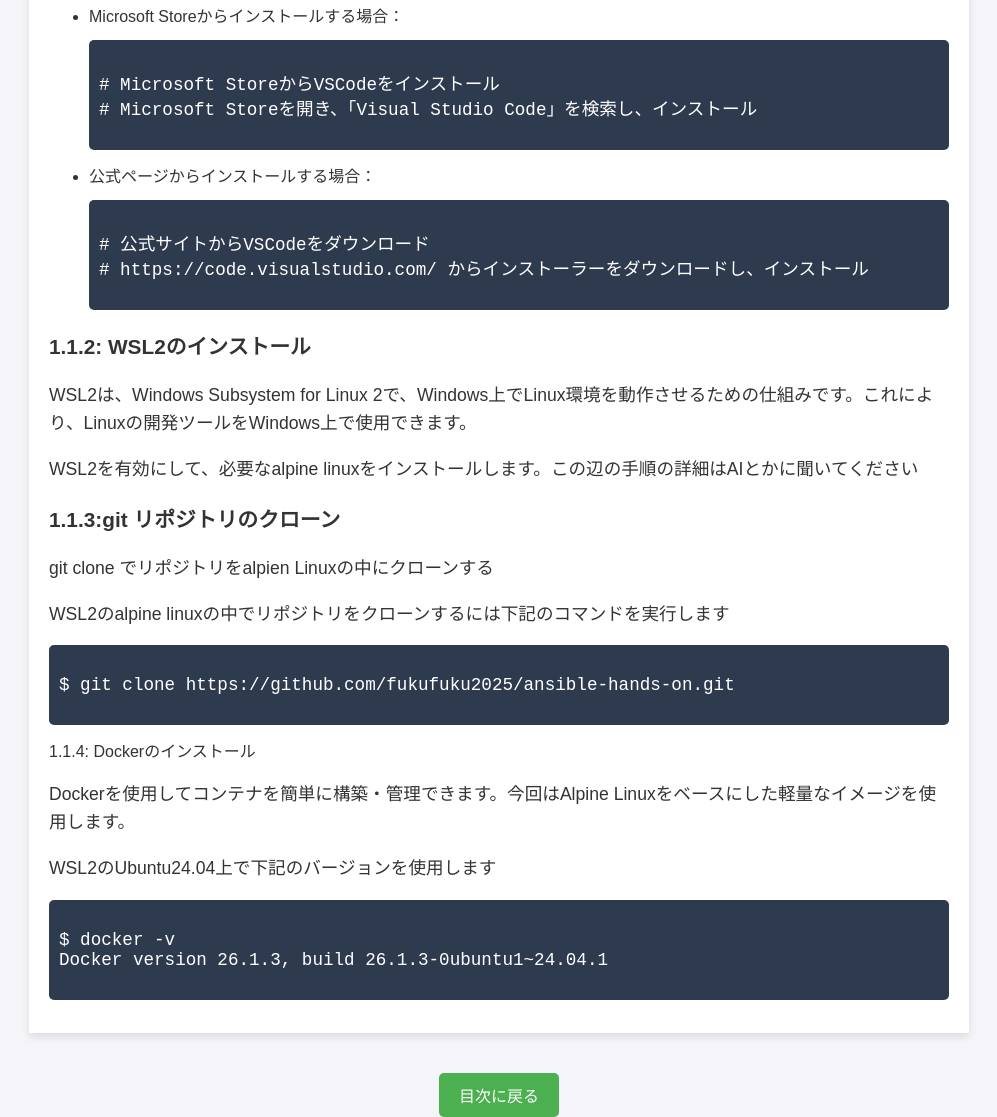
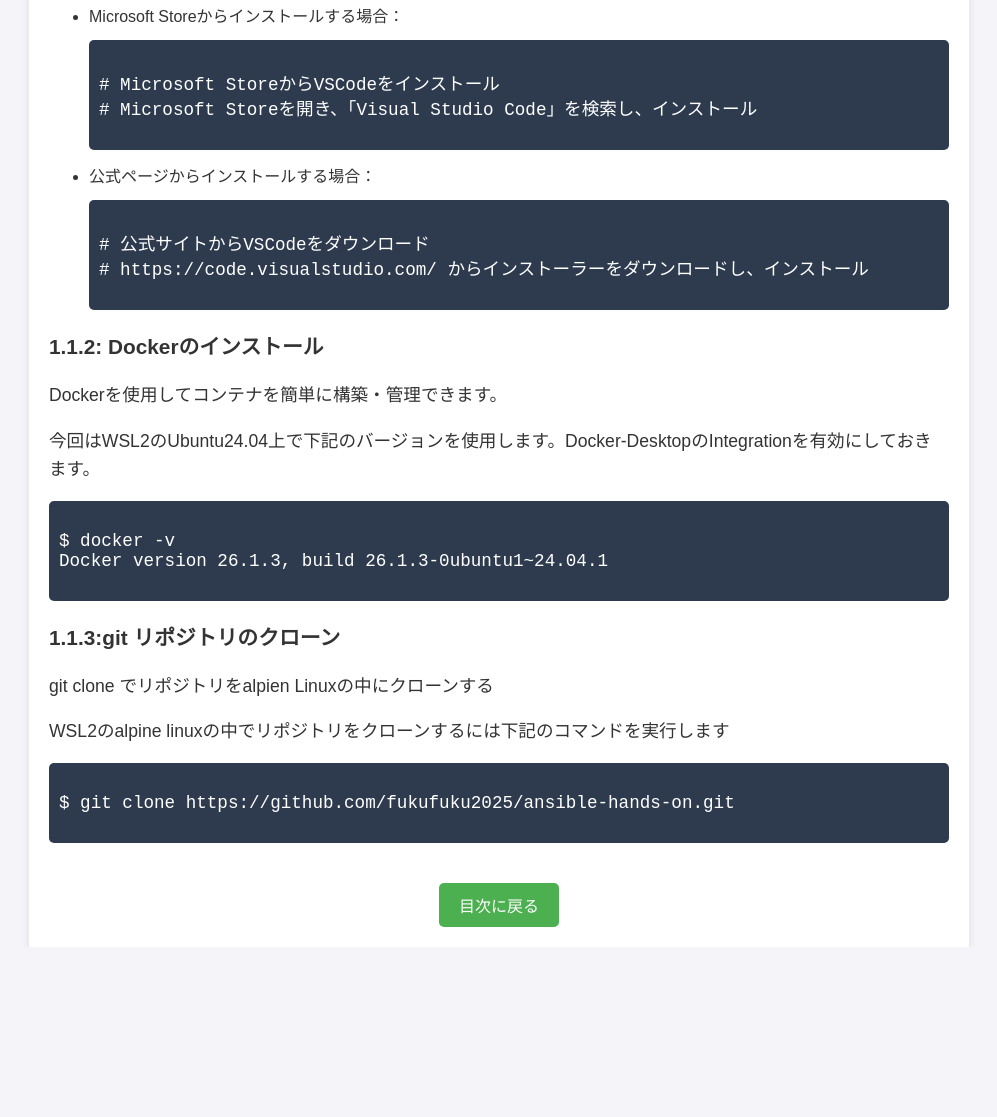
Before and after one commit to fukufuku2025/ansible-hands-on, a plain HTML site: page dockerinstall.html in a window 1280 px wide. Shown: the part 361-1478 px from the top of the page, without its empty margins (141-1138 px from the left). After the commit the page ends 1308 px from the top, so only its background shows below. Drawn offline with Linux system fonts and the light colour scheme.

Commit message:
env fixed

```diff
--- a/dockerinstall.html
+++ b/dockerinstall.html
@@ -114,9 +114,13 @@
 # https://code.visualstudio.com/ からインストーラーをダウンロードし、インストール
             </code></pre>
         </ul>
-        <h3>1.1.2: WSL2のインストール</h3>
-        <p>WSL2は、Windows Subsystem for Linux 2で、Windows上でLinux環境を動作させるための仕組みです。これにより、Linuxの開発ツールをWindows上で使用できます。</p>
-        <p>WSL2を有効にして、必要なalpine linuxをインストールします。この辺の手順の詳細はAIとかに聞いてください</p>
+        <h3>1.1.2: Dockerのインストール </h3>
+        <p>Dockerを使用してコンテナを簡単に構築・管理できます。</p>
+        <p>今回はWSL2のUbuntu24.04上で下記のバージョンを使用します。Docker-DesktopのIntegrationを有効にしておきます。</p>
+        <pre><code>
+$ docker -v
+Docker version 26.1.3, build 26.1.3-0ubuntu1~24.04.1
+        </code></pre>
 
         <h3>1.1.3:git リポジトリのクローン</h3>
         <p>git clone でリポジトリをalpien Linuxの中にクローンする</p>
@@ -125,13 +129,7 @@
 $ git clone https://github.com/fukufuku2025/ansible-hands-on.git
         </code></pre
 
-        <h3>1.1.4: Dockerのインストール </h3>
-        <p>Dockerを使用してコンテナを簡単に構築・管理できます。今回はAlpine Linuxをベースにした軽量なイメージを使用します。</p>
-        <p>WSL2のUbuntu24.04上で下記のバージョンを使用します</p>
-        <pre><code>
-$ docker -v
-Docker version 26.1.3, build 26.1.3-0ubuntu1~24.04.1
-        </code></pre>
+
 
 
     </section>
```
